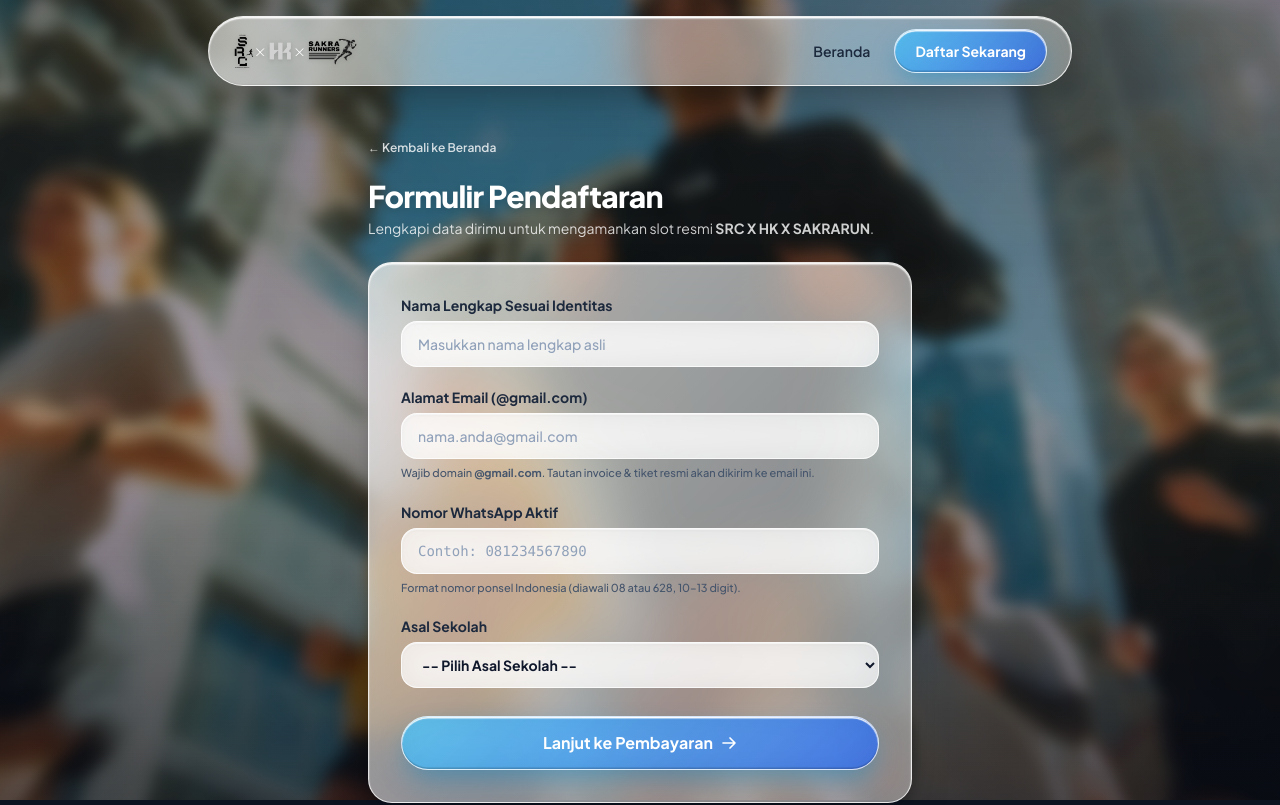
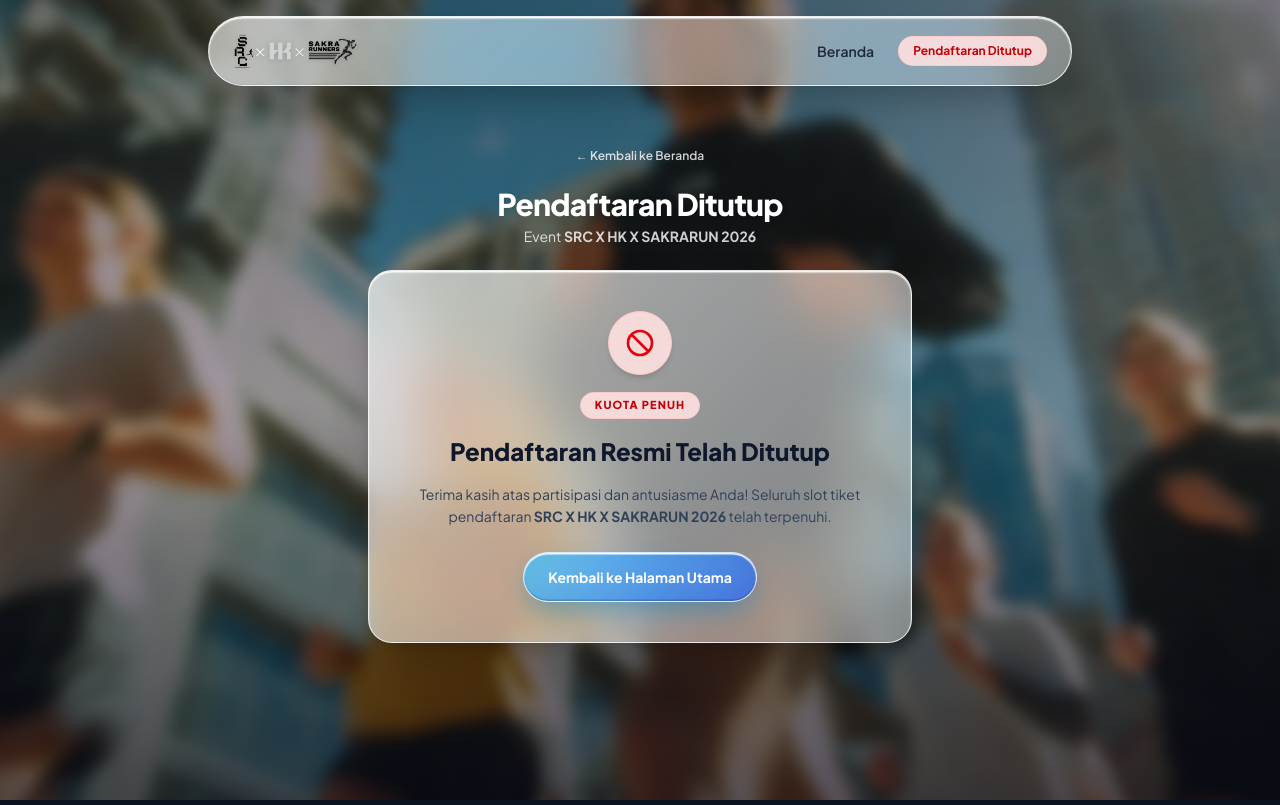
Before and after one commit to 4future2026-cpu/funrun-event, a Next.js app: page /daftar in a window 1280 px wide. Shown: the top 805 px of the page. Built offline with nearby package versions, Linux system fonts and the light colour scheme.

Commit message:
Close registration: update UI to registration closed and block register API

```diff
--- a/src/app/api/register/route.ts
+++ b/src/app/api/register/route.ts
@@ -4,50 +4,11 @@ import { sendPaymentInstructionsEmail } from "@/lib/email";
 import { randomUUID } from "crypto";
 
 export async function POST(req: NextRequest) {
-  let body: any;
-  try {
-    body = await req.json();
-  } catch {
-    return NextResponse.json(
-      { message: "Format payload JSON tidak valid." },
-      { status: 400 }
-    );
-  }
-
-  try {
-    const { full_name, email, phone, school_origin } = body || {};
-
-    if (!full_name || !email || !phone || !school_origin) {
-      return NextResponse.json(
-        { message: "Semua kolom formulir wajib diisi, termasuk asal sekolah." },
-        { status: 400 }
-      );
-    }
-
-    const trimmedName = full_name.trim();
-    if (trimmedName.length < 3) {
-      return NextResponse.json(
-        { message: "Nama lengkap harus diisi dengan benar (minimal 3 karakter)." },
-        { status: 400 }
-      );
-    }
-
-    // Validasi email: wajib domain @gmail.com
-    const normalizedEmail = email.trim().toLowerCase();
-    const gmailRegex = /^[a-zA-Z0-9._%+-]+@gmail\.com$/;
-    if (!gmailRegex.test(normalizedEmail)) {
-      return NextResponse.json(
-        { message: "Wajib menggunakan alamat email resmi @gmail.com yang aktif (contoh: nama@gmail.com)." },
-        { status: 400 }
-      );
-    }
-
-    // Validasi nomor WhatsApp: nomor ponsel Indonesia aktif (08xx / 628xx, 10-13 digit)
-    const cleanPhone = phone.trim().replace(/[\s-]/g, "");
-    const indonesianPhoneRegex = /^(\+62|62|0)8[1-9][0-9]{7,10}$/;
-    if (!indonesianPhoneRegex.test(cleanPhone)) {
-      return NextResponse.json(
-        { message: "Nomor WhatsApp harus nomor ponsel aktif Indonesia yang valid (diawali 08 atau 628, 10–13 digit)." },
+  return NextResponse.json(
+    { message: "Mohon maaf, pendaftaran resmi SRC X HK X SAKRARUN 2026 telah ditutup karena kuota peserta telah terpenuhi." },
+    { status: 403 }
+  );
+}
         { status: 400 }
       );
     }
--- a/src/app/daftar/page.tsx
+++ b/src/app/daftar/page.tsx
@@ -1,7 +1,6 @@
 "use client";
 
 import { useState, useEffect } from "react";
-import { useRouter } from "next/navigation";
 import Link from "next/link";
 import Navbar from "@/components/Navbar";
 import Footer from "@/components/Footer";
@@ -15,9 +14,6 @@ interface ActivePaymentSession {
 }
 
 export default function DaftarPage() {
-  const router = useRouter();
-  const [loading, setLoading] = useState(false);
-  const [error, setError] = useState("");
   const [activeSession, setActiveSession] = useState<ActivePaymentSession | null>(null);
 
   useEffect(() => {
@@ -39,82 +35,12 @@ export default function DaftarPage() {
     }
   }, []);
 
-  function handleDismissSession() {
-    try {
-      localStorage.removeItem("sakrarun_active_payment");
-    } catch {}
-    setActiveSession(null);
-  }
-
-  async function handleSubmit(e: React.FormEvent<HTMLFormElement>) {
-    e.preventDefault();
-    setError("");
-
-    const form = new FormData(e.currentTarget);
-    const fullName = (form.get("full_name") as string)?.trim();
-    const email = (form.get("email") as string)?.trim().toLowerCase();
-    const phone = (form.get("phone") as string)?.trim().replace(/[\s-]/g, "");
-    const schoolOrigin = form.get("school_origin") as string;
-
-    // Validasi Nama Lengkap
-    if (!fullName || fullName.length < 3) {
-      setError("Nama lengkap harus diisi dengan benar (minimal 3 karakter).");
-      return;
-    }
-
-    // Validasi Email: Wajib @gmail.com
-    const gmailRegex = /^[a-zA-Z0-9._%+-]+@gmail\.com$/;
-    if (!email || !gmailRegex.test(email)) {
-      setError("Email wajib menggunakan akun resmi @gmail.com yang aktif (contoh: nama@gmail.com).");
-      return;
-    }
-
-    // Validasi Nomor WhatsApp: Nomor aktif Indonesia (08/628, 10-13 digit)
-    const phoneRegex = /^(\+62|62|0)8[1-9][0-9]{7,10}$/;
-    if (!phone || !phoneRegex.test(phone)) {
-      setError("Nomor WhatsApp harus nomor ponsel aktif Indonesia yang valid (diawali 08 atau 628, 10–13 digit).");
-      return;
-    }
-
-    // Validasi Asal Sekolah
-    if (!schoolOrigin) {
-      setError("Silakan pilih asal sekolah Anda.");
-      return;
-    }
-
-    setLoading(true);
-
-    try {
-      const res = await fetch("/api/register", {
-        method: "POST",
-        headers: { "Content-Type": "application/json" },
-        body: JSON.stringify({
-          full_name: fullName,
-          email,
-          phone,
-          school_origin: schoolOrigin,
-        }),
-      });
-
-      const result = await res.json();
-
-      if (!res.ok) {
-        throw new Error(result.message || "Gagal mendaftar");
-      }
-
-      router.push(`/pembayaran/${result.payment_id}`);
-    } catch (err) {
-      setError(err instanceof Error ? err.message : "Terjadi kesalahan");
-      setLoading(false);
-    }
-  }
-
   return (
     <>
       <Navbar />
-      <main className="min-h-screen py-8 md:py-14">
+      <main className="min-h-screen py-10 md:py-16">
         <div className="max-w-xl mx-auto px-4">
-          <div className="mb-6 text-center md:text-left">
+          <div className="mb-6 text-center">
             <Link
               href="/"
               className="inline-flex items-center text-xs font-semibold text-white/80 hover:text-white mb-2 transition min-h-[44px]"
@@ -122,10 +48,10 @@ export default function DaftarPage() {
               &larr; Kembali ke Beranda
             </Link>
             <h1 className="text-2xl md:text-3xl font-black text-white tracking-tight drop-shadow-md">
-              Formulir Pendaftaran
+              Pendaftaran Ditutup
             </h1>
             <p className="mt-1 text-white/80 text-sm">
-              Lengkapi data dirimu untuk mengamankan slot resmi <strong>SRC X HK X SAKRARUN</strong>.
+              Event <strong>SRC X HK X SAKRARUN 2026</strong>
             </p>
           </div>
 
@@ -145,139 +71,60 @@ export default function DaftarPage() {
                 <div className="flex-1 min-w-0">
                   <div className="flex items-center justify-between gap-2">
                     <h2 className="text-sm font-extrabold text-slate-900">
-                      Tagihan Pendaftaran Anda Masih Aktif
+                      Anda Sudah Terdaftar Sebelumnya
                     </h2>
                     <span className="text-[10px] font-bold uppercase tracking-wider px-2.5 py-0.5 rounded-full bg-amber-200 text-amber-900 border border-amber-300">
                       Sesi Berjalan
                     </span>
                   </div>
                   <p className="text-xs text-slate-700 mt-1 leading-relaxed">
-                    Pendaftaran atas nama <strong>{activeSession.fullName}</strong> dengan total transfer{" "}
-                    <strong>Rp {activeSession.amount.toLocaleString("id-ID")}</strong> belum diselesaikan. Batas waktu pembayaran 24 jam Anda masih berlangsung.
+                    Tagihan pendaftaran atas nama <strong>{activeSession.fullName}</strong> dengan total transfer{" "}
+                    <strong>Rp {activeSession.amount.toLocaleString("id-ID")}</strong> masih aktif. Silakan selesaikan pembayaran sebelum batas waktu berakhir.
                   </p>
                   <div className="mt-3.5 flex flex-col sm:flex-row items-stretch sm:items-center gap-2">
                     <Link
                       href={`/pembayaran/${activeSession.paymentId}`}
                       className="glass-btn-blue text-xs font-bold px-4 py-2.5 inline-flex items-center justify-center gap-1.5 shadow-md min-h-[44px]"
                     >
-                      <span>Lanjutkan Pembayaran Sekarang</span>
+                      <span>Lanjutkan Pembayaran</span>
                       <svg className="w-3.5 h-3.5" fill="none" viewBox="0 0 24 24" stroke="currentColor" strokeWidth="2.5">
                         <path strokeLinecap="round" strokeLinejoin="round" d="M13.5 4.5L21 12m0 0l-7.5 7.5M21 12H3" />
                       </svg>
                     </Link>
-                    <button
-                      type="button"
-                      onClick={handleDismissSession}
-                      className="glass-btn-white text-xs font-semibold px-4 py-2 text-slate-700 hover:text-slate-900 min-h-[44px]"
-                    >
-                      Bukan Anda? Isi Data Baru
-                    </button>
                   </div>
                 </div>
               </div>
             </div>
           )}
 
-          <form onSubmit={handleSubmit} className="liquid-glass rounded-3xl p-6 sm:p-8 space-y-5 border border-white/85 shadow-2xl">
-            {error && (
-              <div className="bg-red-500/20 border border-red-500/40 text-red-950 text-sm p-4 rounded-2xl font-medium flex items-start gap-2.5">
-                <svg className="w-5 h-5 text-red-600 shrink-0 mt-0.5" fill="none" viewBox="0 0 24 24" stroke="currentColor" strokeWidth="2">
-                  <path strokeLinecap="round" strokeLinejoin="round" d="M12 9v2m0 4h.01m-6.938 4h13.856c1.54 0 2.502-1.667 1.732-3L13.732 4c-.77-1.333-2.694-1.333-3.464 0L3.34 16c-.77 1.333.192 3 1.732 3z" />
-                </svg>
-                <span>{error}</span>
-              </div>
-            )}
-
-            <div>
-              <label htmlFor="full_name" className="block text-xs sm:text-sm font-bold text-slate-800 mb-1.5">
-                Nama Lengkap Sesuai Identitas
-              </label>
-              <input
-                type="text"
-                id="full_name"
-                name="full_name"
-                required
-                minLength={3}
-                placeholder="Masukkan nama lengkap asli"
-                className="liquid-input w-full px-4 py-3 rounded-2xl text-sm text-slate-900 placeholder-slate-400 font-medium"
-              />
+          <div className="liquid-glass rounded-3xl p-6 sm:p-10 text-center border border-white/85 shadow-2xl space-y-4">
+            <div className="w-16 h-16 rounded-full bg-red-100/90 text-red-600 flex items-center justify-center mx-auto shadow-md border border-red-200">
+              <svg className="w-8 h-8" fill="none" viewBox="0 0 24 24" stroke="currentColor" strokeWidth="2">
+                <path strokeLinecap="round" strokeLinejoin="round" d="M18.364 18.364A9 9 0 005.636 5.636m12.728 12.728A9 9 0 015.636 5.636m12.728 12.728L5.636 5.636" />
+              </svg>
             </div>
 
-            <div>
-              <label htmlFor="email" className="block text-xs sm:text-sm font-bold text-slate-800 mb-1.5">
-                Alamat Email (@gmail.com)
-              </label>
-              <input
-                type="email"
-                id="email"
-                name="email"
-                required
-                placeholder="nama.anda@gmail.com"
-                className="liquid-input w-full px-4 py-3 rounded-2xl text-sm text-slate-900 placeholder-slate-400 font-medium"
-              />
-              <p className="mt-1.5 text-[11px] text-slate-600 font-medium">
-                Wajib domain <strong>@gmail.com</strong>. Tautan invoice & tiket resmi akan dikirim ke email ini.
-              </p>
-            </div>
+            <span className="inline-block text-[11px] font-extrabold text-red-700 uppercase tracking-widest bg-red-100/90 px-3.5 py-1 rounded-full border border-red-200">
+              Kuota Penuh
+            </span>
 
-            <div>
-              <label htmlFor="phone" className="block text-xs sm:text-sm font-bold text-slate-800 mb-1.5">
-                Nomor WhatsApp Aktif
-              </label>
-              <input
-                type="tel"
-                id="phone"
-                name="phone"
-                required
-                placeholder="Contoh: 081234567890"
-                className="liquid-input w-full px-4 py-3 rounded-2xl text-sm text-slate-900 placeholder-slate-400 font-medium font-mono"
-              />
-              <p className="mt-1.5 text-[11px] text-slate-600 font-medium">
-                Format nomor ponsel Indonesia (diawali 08 atau 628, 10–13 digit).
-              </p>
-            </div>
+            <h2 className="text-xl sm:text-2xl font-black text-slate-900">
+              Pendaftaran Resmi Telah Ditutup
+            </h2>
 
-            <div>
-              <label htmlFor="school_origin" className="block text-xs sm:text-sm font-bold text-slate-800 mb-1.5">
-                Asal Sekolah
-              </label>
-              <select
-                id="school_origin"
-                name="school_origin"
-                required
-                defaultValue=""
-                className="liquid-input w-full px-4 py-3 rounded-2xl text-sm text-slate-900 font-bold"
-              >
-                <option value="" disabled>
-                  -- Pilih Asal Sekolah --
-                </option>
-                <option value="SMAN 1 SLAWI">SMAN 1 SLAWI</option>
-                <option value="SMAN 1 KRAMAT">SMAN 1 KRAMAT</option>
-              </select>
-            </div>
+            <p className="text-xs sm:text-sm text-slate-700 leading-relaxed max-w-md mx-auto">
+              Terima kasih atas partisipasi dan antusiasme Anda! Seluruh slot tiket pendaftaran <strong>SRC X HK X SAKRARUN 2026</strong> telah terpenuhi.
+            </p>
 
             <div className="pt-2">
-              <button
-                type="submit"
-                disabled={loading}
-                className="w-full glass-btn-blue font-bold py-3.5 px-4 text-sm sm:text-base shadow-xl min-h-[44px] flex items-center justify-center gap-2 disabled:opacity-50 disabled:cursor-not-allowed"
+              <Link
+                href="/"
+                className="glass-btn-blue font-bold py-3.5 px-6 text-sm inline-flex items-center justify-center gap-2 shadow-xl min-h-[44px]"
               >
-                {loading ? (
-                  <>
-                    <div className="w-4 h-4 border-2 border-white border-t-transparent rounded-full animate-spin" />
-                    <span>Memproses Pendaftaran...</span>
-                  </>
-                ) : (
-                  <>
-                    <span>Lanjut ke Pembayaran</span>
-                    <svg className="w-4 h-4 fill-none stroke-current" strokeWidth="2.5" viewBox="0 0 24 24">
-                      <path strokeLinecap="round" strokeLinejoin="round" d="M13.5 4.5L21 12m0 0l-7.5 7.5M21 12H3" />
-                    </svg>
-                  </>
-                )}
-              </button>
+                <span>Kembali ke Halaman Utama</span>
+              </Link>
             </div>
-          </form>
+          </div>
         </div>
       </main>
       <Footer />
--- a/src/app/page.tsx
+++ b/src/app/page.tsx
@@ -29,28 +29,22 @@ export default function Home() {
               Raih ritme larimu, nikmati kesegaran waterstation, dan amankan slot resmi Anda hari ini.
             </p>
 
-            {/* Liquid Glass CTA Card: Siap Berlari */}
+            {/* Liquid Glass CTA Card: Pendaftaran Ditutup */}
             <div className="mt-8 max-w-md mx-auto">
               <div className="liquid-glass rounded-3xl p-6 md:p-8 text-center border border-white/85 shadow-2xl">
-                <span className="inline-block text-[11px] font-extrabold text-sky-700 uppercase tracking-widest bg-sky-100/80 px-3 py-1 rounded-full mb-2">
-                  Pendaftaran Dibuka
+                <span className="inline-block text-[11px] font-extrabold text-red-700 uppercase tracking-widest bg-red-100/90 px-3.5 py-1 rounded-full mb-2 border border-red-200">
+                  Pendaftaran Ditutup
                 </span>
                 <h2 className="text-xl md:text-2xl font-extrabold text-slate-900">
-                  Siap Berlari?
+                  Kuota Peserta Telah Terpenuhi
                 </h2>
-                <p className="mt-1.5 text-xs sm:text-sm text-slate-700 leading-relaxed">
-                  Biaya registrasi resmi hanya <strong>Rp 10.000</strong>. Kuota peserta terbatas untuk kenyamanan rute lari.
+                <p className="mt-2 text-xs sm:text-sm text-slate-700 leading-relaxed">
+                  Terima kasih atas antusiasme yang luar biasa! Pendaftaran resmi <strong>SRC X HK X SAKRARUN 2026</strong> telah resmi ditutup karena batas kuota telah tercapai.
                 </p>
                 <div className="mt-5">
-                  <Link
-                    href="/daftar"
-                    className="glass-btn-blue text-sm sm:text-base font-bold py-3.5 px-6 w-full inline-flex items-center justify-center gap-2 shadow-xl min-h-[44px]"
-                  >
-                    <span>Daftar Sekarang</span>
-                    <svg className="w-4 h-4 fill-none stroke-current" strokeWidth="2.5" viewBox="0 0 24 24">
-                      <path strokeLinecap="round" strokeLinejoin="round" d="M13.5 4.5L21 12m0 0l-7.5 7.5M21 12H3" />
-                    </svg>
-                  </Link>
+                  <div className="bg-slate-900/10 border border-slate-900/15 text-slate-800 text-xs sm:text-sm font-bold py-3.5 px-6 rounded-2xl">
+                    Sampai Jumpa di Race Day! 🏃‍♂️💨
+                  </div>
                 </div>
               </div>
             </div>
--- a/src/components/Navbar.tsx
+++ b/src/components/Navbar.tsx
@@ -86,12 +86,9 @@ export default function Navbar() {
               Lanjut Bayar (Rp {activePayment.amount.toLocaleString("id-ID")}) &rarr;
             </Link>
           ) : (
-            <Link
-              href="/daftar"
-              className="glass-btn-blue text-xs sm:text-sm font-bold px-5 py-2.5 inline-flex items-center justify-center min-h-[44px]"
-            >
-              Daftar Sekarang
-            </Link>
+            <span className="text-xs font-bold text-red-700 bg-red-100/90 border border-red-200/80 px-3.5 py-1.5 rounded-full">
+              Pendaftaran Ditutup
+            </span>
           )}
         </div>
 
@@ -132,13 +129,9 @@ export default function Navbar() {
           >
             Beranda
           </Link>
-          <Link
-            href="/daftar"
-            onClick={() => setMenuOpen(false)}
-            className="glass-btn-blue text-sm font-bold p-3 text-center flex items-center justify-center min-h-[44px] shadow-lg"
-          >
-            Daftar Sekarang
-          </Link>
+          <div className="text-xs font-bold text-red-700 bg-red-100/90 border border-red-200/80 p-2.5 text-center rounded-2xl">
+            Pendaftaran Ditutup
+          </div>
         </div>
       )}
     </header>
```
